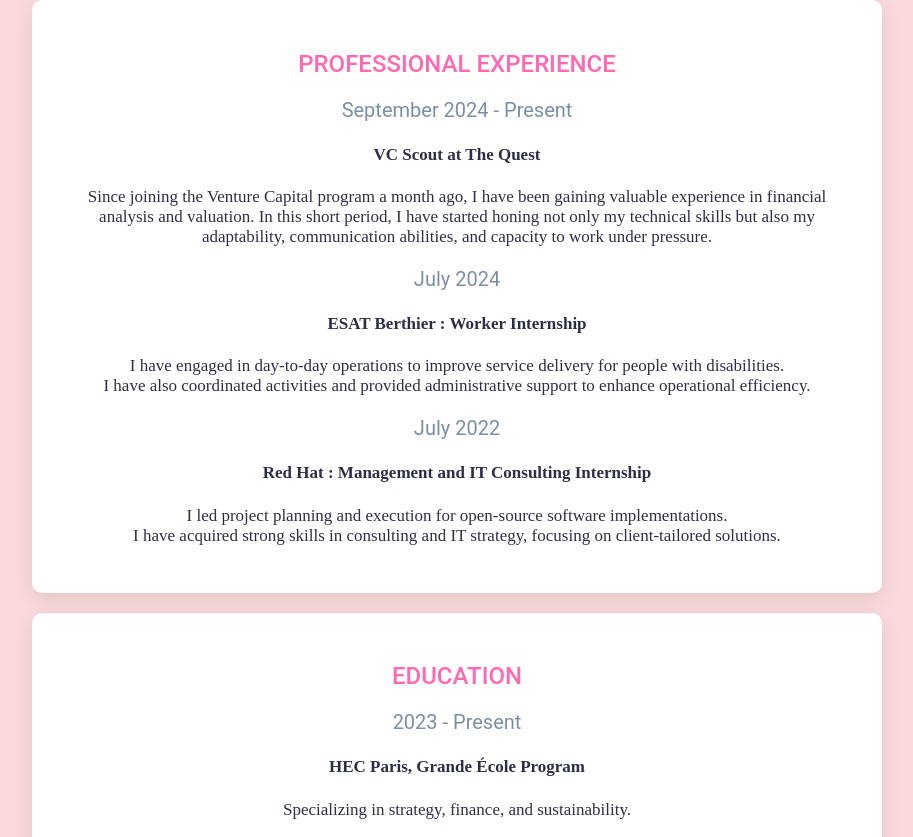
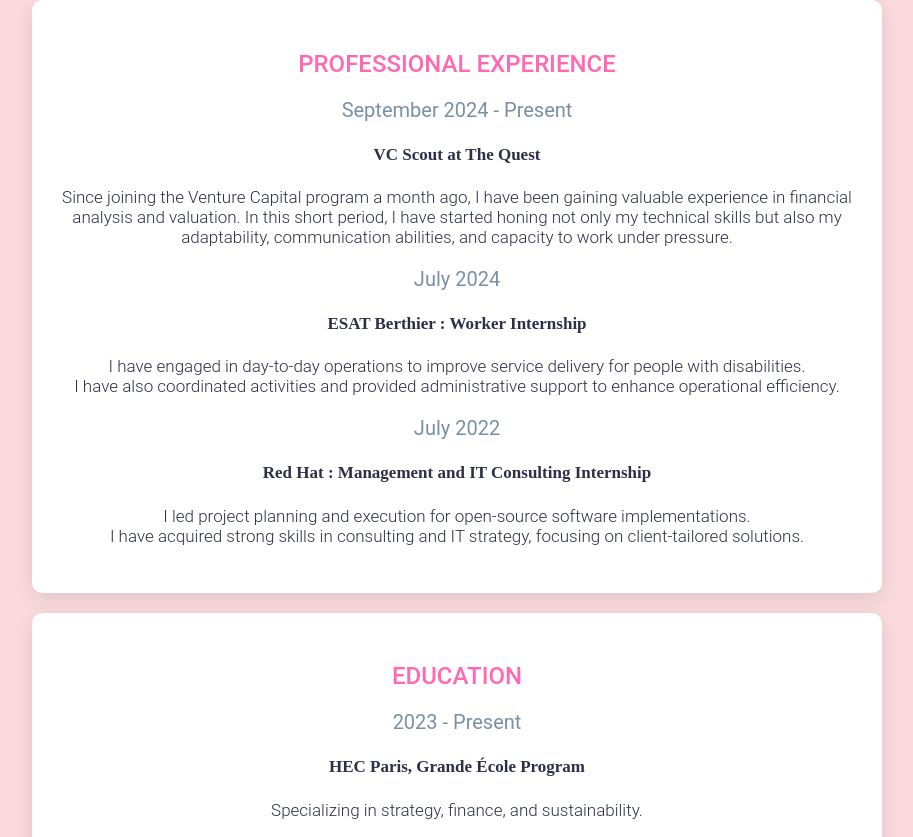
Before and after one commit to Myriammseddi/my-profile, a plain HTML site: page index.html in a window 1280 px wide. Shown: the part 739-1576 px from the top of the page, without its empty margins (183-1096 px from the left). Drawn offline with Linux system fonts and the light colour scheme.

Commit message:
Update style.css

```diff
--- a/style.css
+++ b/style.css
@@ -138,3 +138,7 @@ a:hover {
   background-color: #C71585;
   color: white;
 }
+
+h4 + p {
+  font-family: 'Roboto', sans-serif;
+}
```
